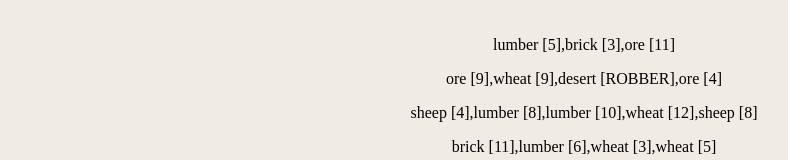
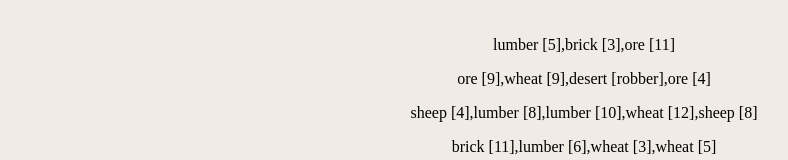
Before and after one commit to samcolson4/react-catan, a React (Create React App) app in the folder catan/: page / in a window 1280 px wide. Shown: the part 130-290 px from the top of the page, without its empty margins (56-844 px from the left). Built offline with nearby package versions, Linux system fonts and the light colour scheme.

Commit message:
Extract generator logic up a level

```diff
--- a/catan/src/components/generator/Generator-logic.js
+++ b/catan/src/components/generator/Generator-logic.js
@@ -1,11 +1,13 @@
 class GeneratorLogic {
 
-  constructor(hexes, numbers, ports) {
+  constructor(hexes, numbers, ports, desert, robber) {
     this.hexes = hexes
     this.numbers = numbers
     this.ports = ports
     this.boardHexes = []
     this.boardNumbers = []
+    this.desert = desert
+    this.robber = robber
   }
 
   shuffle(array) {
@@ -30,8 +32,8 @@ class GeneratorLogic {
     this.boardNumbers = this.numbers
     this.shuffle(this.boardNumbers)
 
-    var robberIndex = this.boardHexes.indexOf("desert")
-    this.boardNumbers.splice(robberIndex, 0, "ROBBER")
+    var robberIndex = this.boardHexes.indexOf(this.desert)
+    this.boardNumbers.splice(robberIndex, 0, this.robber)
 
     return this.boardNumbers
   }
--- a/catan/src/components/generator/Generator.js
+++ b/catan/src/components/generator/Generator.js
@@ -10,7 +10,7 @@ function Generator() {
 
   let ports = ["sheep", "lumber", "ore", "wheat", "three", "three", "three", "three"]
 
-  let generator = new GeneratorLogic(hexes, numbers, ports)
+  let generator = new GeneratorLogic(hexes, numbers, ports, "desert", "robber")
   generator.makeMap()
 
   return (
```
Also changed, not shown: 1 other file (tests, documents, lock files or other folders).
